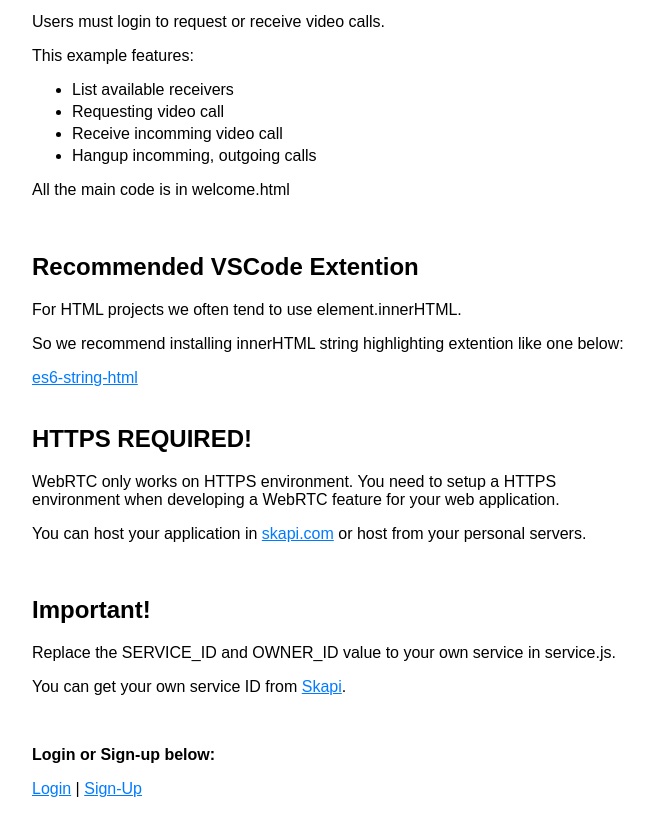
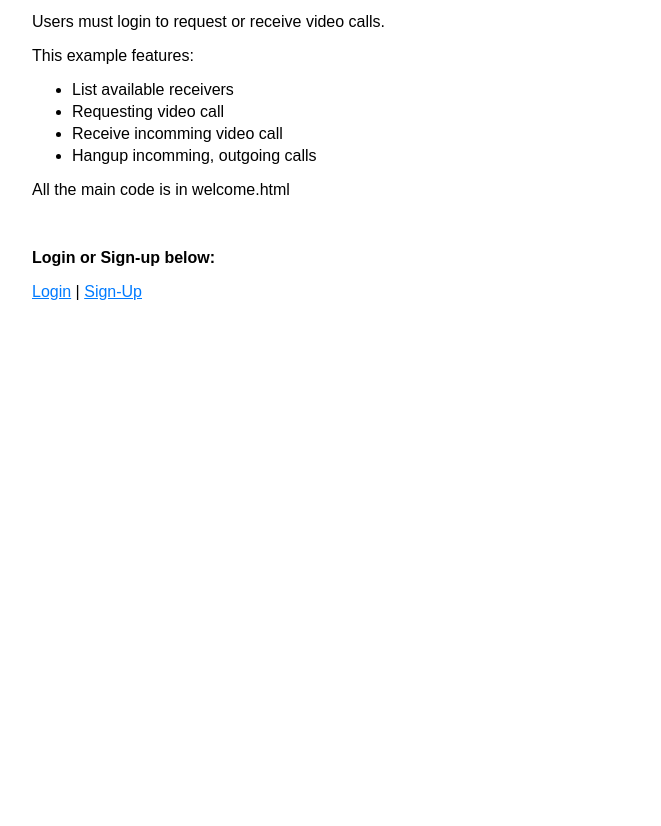
Before and after one commit to alsdk9879/skapi-webrtc-html-template, a plain HTML site: page index.html in a window 1280 px wide. Shown: the part 147-973 px from the top of the page, without its empty margins (308-969 px from the left). After the commit the page ends 800 px from the top, so only its background shows below. Drawn offline with Linux system fonts and the light colour scheme; a script that the page names is missing.

Commit message:
design: delete index contents and input,button > border, border-radius

```diff
--- a/index.html
+++ b/index.html
@@ -22,7 +22,7 @@
     */
     skapi.getProfile().then((user) => {
         if (user) {
-      location.href = 'welcome.html';
+            location.href = "welcome.html";
         }
     });
 </script>
@@ -35,7 +35,10 @@
 
 <main>
     <h1>Skapi HTML Video Call Example</h1>
-  <p>This is a HTML example for building basic video call application using Skapi's webrtc features.</p>
+    <p>
+        This is a HTML example for building basic video call application using
+        Skapi's webrtc features.
+    </p>
     <p>Users must login to request or receive video calls.</p>
     <p>This example features:</p>
     <ul>
@@ -47,31 +50,6 @@
     <p>All the main code is in welcome.html</p>
 
     <br />
-  <h2>Recommended VSCode Extention</h2>
-  <p>For HTML projects we often tend to use element.innerHTML.</p>
-  <p>So we recommend installing innerHTML string highlighting extention like one below:</p>
-  <a href="https://marketplace.visualstudio.com/items/?itemName=Tobermory.es6-string-html" target="_blank">es6-string-html</a>
-
-  <br />
-  <br />
-
-  <h2>HTTPS REQUIRED!</h2>
-  <p>WebRTC only works on HTTPS environment. You need to setup a HTTPS environment when developing a WebRTC feature for your web application.</p>
-  <p>
-    You can host your application in
-    <a href="https://www.skapi.com/" target="_blank">skapi.com</a> or host from your personal servers.
-  </p>
-
-  <br />
-
-  <h2>Important!</h2>
-  <p>Replace the SERVICE_ID and OWNER_ID value to your own service in service.js.</p>
-  <p>
-    You can get your own service ID from
-    <a href="https://www.skapi.com" target="_blank">Skapi</a>.
-  </p>
-
-  <br />
 
     <p style="font-weight: bold">Login or Sign-up below:</p>
 
--- a/main.css
+++ b/main.css
@@ -14,8 +14,6 @@ button {
     width: 100%;
     padding: 10px;
     margin: 10px 0;
-    border: 1px solid #ccc;
-    border-radius: 8px;
     box-sizing: border-box;
 }
 
```
Lines whose indentation alone changed are shown as unchanged.
